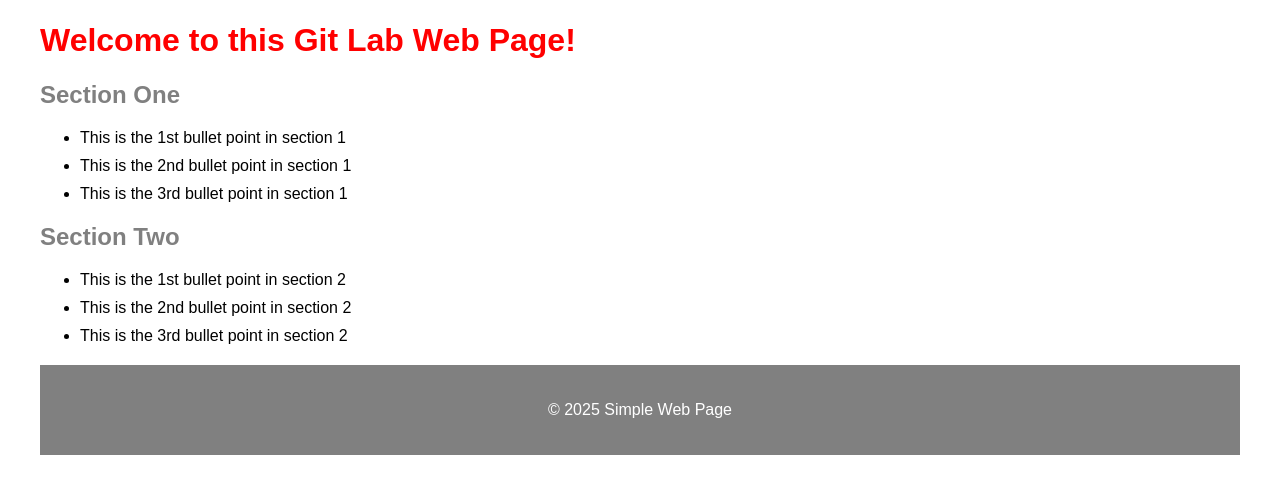
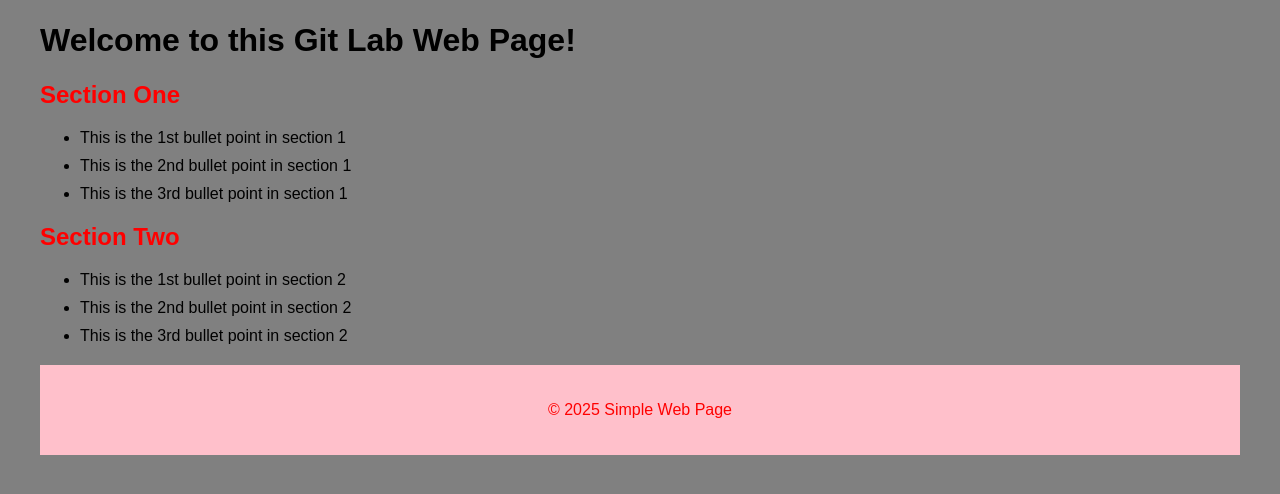
Before and after one commit to w8-eds/git_lab_101, a plain HTML site: page index.html in a window 1280 px wide. Shown: the part 268-762 px from the top of the page. Drawn offline with Linux system fonts and the light colour scheme.

Commit message:
Updated style sheet.

```diff
--- a/style.css
+++ b/style.css
@@ -1,5 +1,5 @@
 body {
-    background-color: #FFFFFF;
+    background-color: gray;
     font-family: Arial, sans-serif;
     margin: 40px;
 }
@@ -12,10 +12,10 @@ header img {
     height: auto;
 }
 h1 {
-    color: red;
+    color: black;
 }
 h2 {
-    color: gray;
+    color: red;
 }
 ul {
     margin: 20px 0;
@@ -24,13 +24,13 @@ li {
     margin-bottom: 10px;
 }
 .content img {
-    width: 1200px;
+    width: 600px;
     height: 200px;
 }
 footer {
-    background-color: gray;
+    background-color: pink;
     padding: 20px;
     margin-top: 20px;
     text-align: center;
-    color: #FFFFFF;
+    color: red;
 }
```
